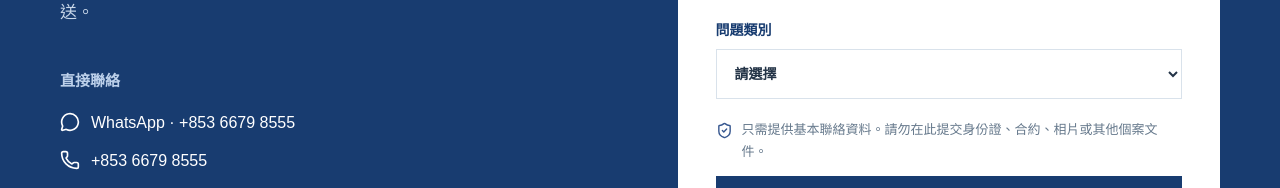
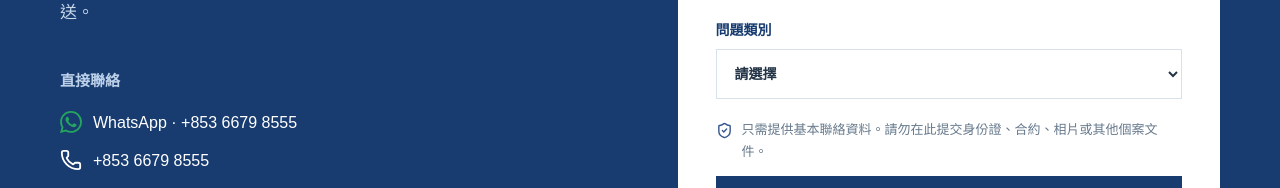
Before and after one commit to ronlam1981/uvision-macau, a React (Vite) app: page / in a window 1280 px wide. Shown: the part 4258-4446 px from the top of the page. Built offline with nearby package versions, Linux system fonts and the light colour scheme.

Commit message:
Use branded WhatsApp and colored contact icons

```diff
--- a/src/App.tsx
+++ b/src/App.tsx
@@ -1,7 +1,7 @@
 
 
 import { FormEvent, useState } from "react";
-import { ArrowRight, Check, ChevronRight, Mail, Menu, MessageCircle, Phone, ShieldCheck, X } from "lucide-react";
+import { ArrowRight, Check, ChevronRight, Mail, Menu, Phone, ShieldCheck, X } from "lucide-react";
 
 type Language = "zh" | "en";
 
@@ -211,7 +211,7 @@ export default function Home() {
       <section id="contact" className="contact-section"><div className="section-shell contact-grid">
         <div className="contact-info">
           <p className="kicker light">{t.contactKicker}</p><h2>{t.contactTitle}</h2><p className="contact-intro">{t.contactIntro}</p><h3>{t.direct}</h3>
-          <div className="contact-links"><a href="https://wa.me/85366798555" target="_blank" rel="noreferrer"><MessageCircle size={20}/>WhatsApp · +853 6679 8555</a><a href="tel:+85366798555"><Phone size={20}/>+853 6679 8555</a><a href="mailto:uvisionconsulting@gmail.com"><Mail size={20}/>uvisionconsulting@gmail.com</a></div>
+          <div className="contact-links"><a href="https://wa.me/85366798555" target="_blank" rel="noreferrer"><img src={asset("card-asset-1.svg")} alt="" width="22" height="22"/>WhatsApp · +853 6679 8555</a><a href="tel:+85366798555"><Phone className="phone-icon" size={22} aria-hidden="true"/>+853 6679 8555</a><a href="mailto:uvisionconsulting@gmail.com"><Mail className="email-icon" size={22} aria-hidden="true"/>uvisionconsulting@gmail.com</a></div>
           <div className="direct-wechat">
             <div className="direct-wechat-text"><img src={asset("card-asset-2.svg")} alt="" width="22" height="22"/><div><strong>{lang === "zh" ? "微信 WeChat" : "WeChat"}</strong><p>{lang === "zh" ? "用電話號碼 +853 6679 8555 搜尋加入，或按 QR Code 放大掃描。" : "Find us by phone number +853 6679 8555, or open the QR code to scan and add us."}</p></div></div>
             <a href={asset("uvision-wechat-qr.jpg")} target="_blank" rel="noreferrer" aria-label={lang === "zh" ? "開啟微信 QR Code 放大掃描" : "Open WeChat QR code to scan"}><img src={asset("uvision-wechat-qr.jpg")} alt={lang === "zh" ? "宇見微信加好友 QR Code" : "U Vision WeChat add-friend QR code"} width="1206" height="1536"/><span>{lang === "zh" ? "放大 QR Code" : "Open QR code"}</span></a>
```
